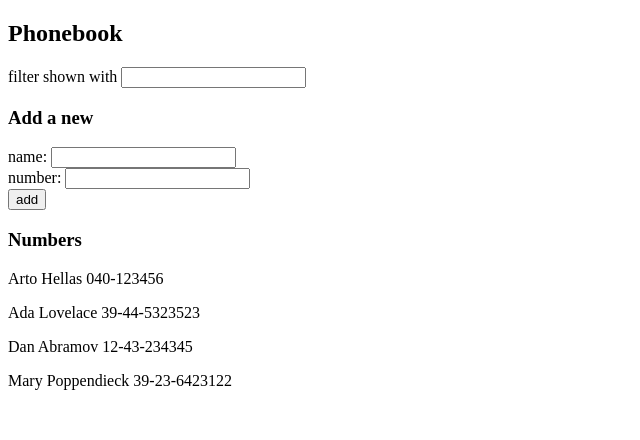
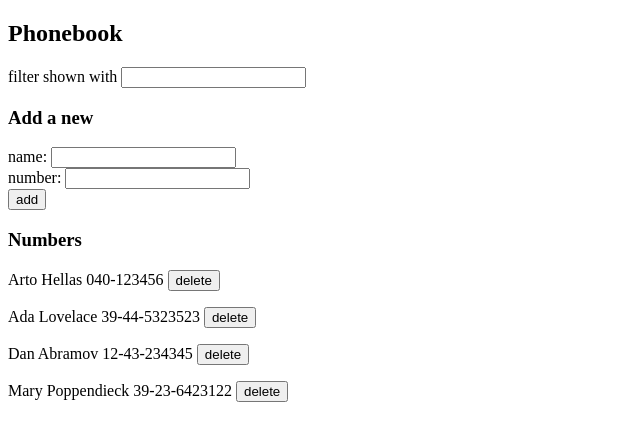
Before and after one commit to tkimhong/Full-Stack-Open, a React (Vite) app in the folder part2/phonebook/: page / in a window 1280 px wide. Shown: the top 440 px of the page, without its empty margins (0-640 px from the left). Built offline with nearby package versions, Linux system fonts and the light colour scheme; data requests are answered from the project's data file.

Commit message:
Add buttons after every entry

```diff
--- a/part2/phonebook/src/components/Persons.jsx
+++ b/part2/phonebook/src/components/Persons.jsx
@@ -1,7 +1,7 @@
 const Persons = ({ personsToShow }) => {
   return personsToShow.map((person) => (
     <p key={person.id}>
-      {person.name} {person.number}
+      {person.name} {person.number} <button>delete</button>
     </p>
   ));
 };
```
